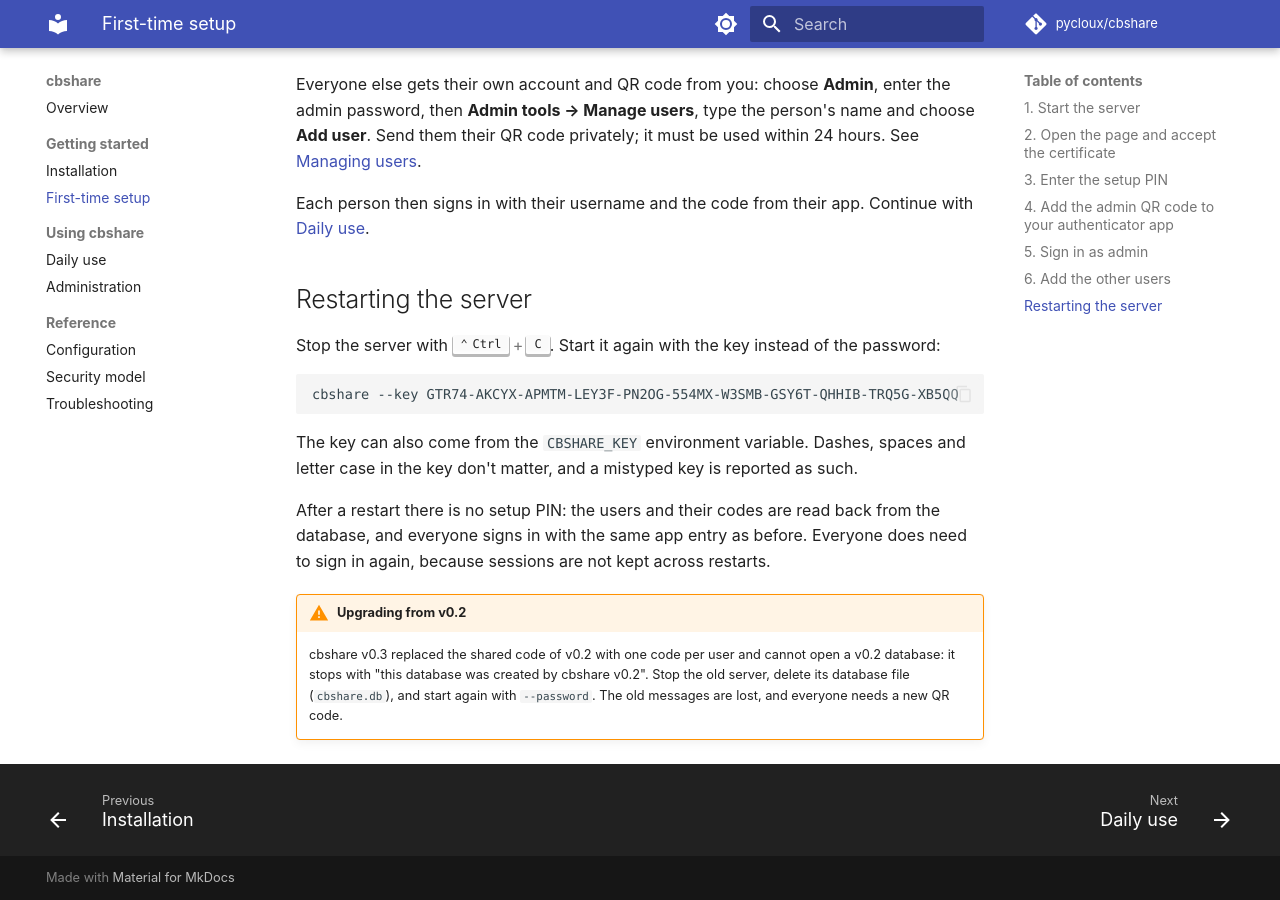
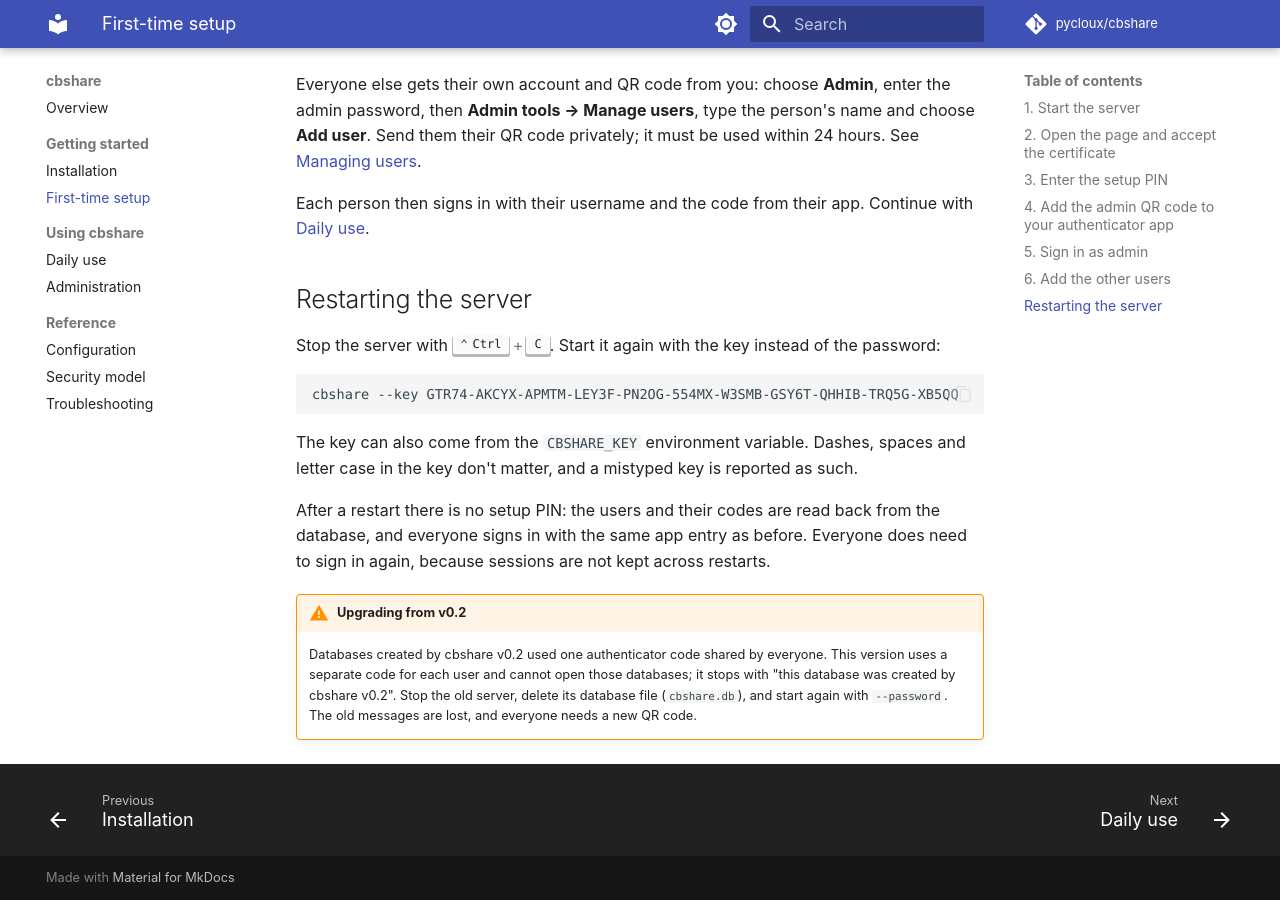
Before and after one commit to pycloux/cbshare, an MkDocs documentation site: the page built from docs/first-start.md, in a window 1280 px wide and 900 px high, scrolled down 3380 px. Built offline with MkDocs 1.6.1 and Material for MkDocs 9.7.7, drawn with Linux system fonts in a browser that asks for light colours; comment, search, counter and statistics services are not loaded.

Commit message:
Documentation updated

```diff
--- a/docs/first-start.md
+++ b/docs/first-start.md
@@ -98,4 +98,4 @@ The key can also come from the `CBSHARE_KEY` environment variable. Dashes, space
 After a restart there is no setup PIN: the users and their codes are read back from the database, and everyone signs in with the same app entry as before. Everyone does need to sign in again, because sessions are not kept across restarts.
 
 !!! warning "Upgrading from v0.2"
-    cbshare v0.3 replaced the shared code of v0.2 with one code per user and cannot open a v0.2 database: it stops with "this database was created by cbshare v0.2". Stop the old server, delete its database file (`cbshare.db`), and start again with `--password`. The old messages are lost, and everyone needs a new QR code.
+    Databases created by cbshare v0.2 used one authenticator code shared by everyone. This version uses a separate code for each user and cannot open those databases; it stops with "this database was created by cbshare v0.2". Stop the old server, delete its database file (`cbshare.db`), and start again with `--password`. The old messages are lost, and everyone needs a new QR code.
```
Also changed, not shown: README.md (+1 -2 lines), docs/installation.md (+1 -1 lines), docs/troubleshooting.md (+1 -1 lines), 1 other file.
